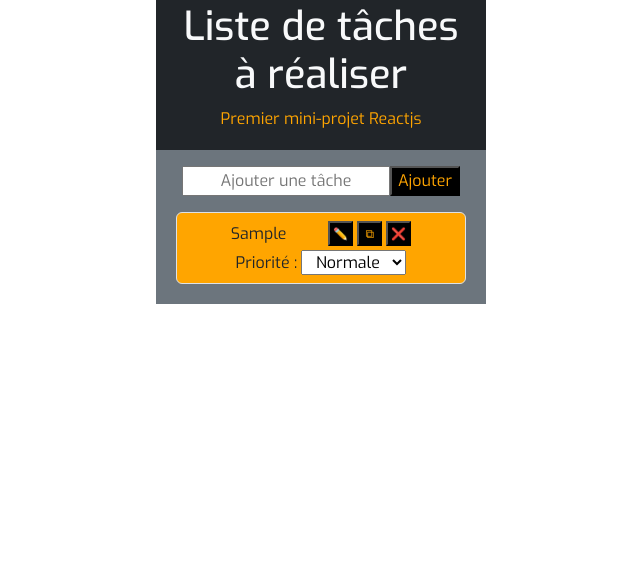
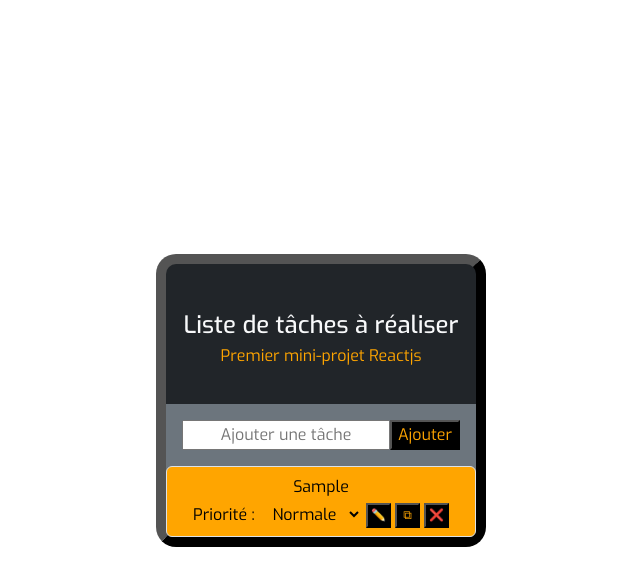
Before and after one commit to JeremyB60/reactjs-todolist, a React (Create React App) app: page / in a window 1280 px wide. Both pictures are taken after typing "Sample" into the empty fields and a click on the button "Ajouter". Shown: the top 586 px of the page, without its empty margins (319-959 px from the left). Built offline with nearby package versions, Linux system fonts and the light colour scheme.

Commit message:
Ajustement CSS

```diff
--- a/src/components/Banner.js
+++ b/src/components/Banner.js
@@ -5,9 +5,11 @@ import '../assets/css/style.css'
 const StyledBanner = styled.div`
 height: 150px;
 width: 330px;
-margin: auto;
 text-align: center;
 font-family: 'Exo';
+border-radius: 20px 20px 0 0;
+border: 10px outset black;
+border-bottom: 0;
 `;
 
 const StyledText = styled.p`
@@ -17,8 +19,8 @@ const StyledText = styled.p`
 
 function Banner() {
   return <StyledBanner className='bg-dark text-light d-flex justify-content-center flex-column align-items-center'>
-    <h1>Liste de tâches à&nbsp;réaliser</h1>
-    <StyledText>Premier mini-projet Reactjs</StyledText>
+    <h1 className='fs-4 pt-2 m-1'>Liste de tâches à&nbsp;réaliser</h1>
+    <StyledText className='m-0'>Premier mini-projet Reactjs</StyledText>
   </StyledBanner>
 }
 
--- a/src/components/Tache.js
+++ b/src/components/Tache.js
@@ -22,6 +22,7 @@ const StyledButton = styled.button`
 
 const StyledLi = styled.li`
     background-color: ${props => (props.priority === 'faible' ? 'papayawhip' : props.priority === 'normale' ? 'orange' : 'red')};
+    color: black
     `
 const StyledButton3 = styled.button`
     background-color: cornsilk;
@@ -31,6 +32,10 @@ const StyledButton3 = styled.button`
         background-color: pink
     }
     `
+const StyledSelect = styled.select`
+    background-color: #00000000;
+    border: 0;
+`
 
 export default function Tache({ tacheInfo, onClick, onClick2, handleRename, handlePriorityChange }) {
     const [nouveauNom, setNouveauNom] = useState('');
@@ -62,11 +67,22 @@ export default function Tache({ tacheInfo, onClick, onClick2, handleRename, hand
 
     //affichage
     return (
-        <StyledLi priority={tacheInfo.priorité} className='list-group-item d-flex flex-wrap gap-1 justify-content-evenly align-items-center'>{tacheInfo.nom}
+        <StyledLi priority={tacheInfo.priorité} className='list-group-item d-flex flex-wrap gap-1 justify-content-evenly align-items-center flex-column'>{tacheInfo.nom}
             <div className='d-flex flex-row-reverse gap-1'>
                 <StyledButton onClick={onClick} title='Supprimer la tâche'>&#10060;</StyledButton>
                 <StyledButton onClick={onClick2} title='Dupliquer la tâche'>&#x29C9;</StyledButton>
                 <StyledButton onClick={() => setEstVisible(!estVisible)} title='Renommer la tâche'>&#x270F;</StyledButton>
+                <div>
+                    <label htmlFor="priority">Priorité :&nbsp;</label>
+                    <StyledSelect
+                        className='text-center'
+                        value={tacheInfo.priorité}
+                        onChange={event => handlePriorityChange(tacheInfo.id, event)}>
+                        <option value="faible">Faible</option>
+                        <option value="normale">Normale</option>
+                        <option value="importante">Importante</option>
+                    </StyledSelect>
+                </div>
             </div>
             {estVisible && <div>
                 <div className='flex-nowrap p-2'>
@@ -82,17 +98,7 @@ export default function Tache({ tacheInfo, onClick, onClick2, handleRename, hand
                 </div>
             </div>
             }
-            <div>
-                <label htmlFor="priority">Priorité :&nbsp;</label>
-                <select
-                    className='text-center'
-                    value={tacheInfo.priorité}
-                    onChange={event => handlePriorityChange(tacheInfo.id, event)}>
-                    <option value="faible">Faible</option>
-                    <option value="normale">Normale</option>
-                    <option value="importante">Importante</option>
-                </select>
-            </div>
+
         </StyledLi>
     )
 }
--- a/src/components/ToDoList.js
+++ b/src/components/ToDoList.js
@@ -5,16 +5,14 @@ import Tache from './Tache'
 import TacheForm from './TacheForm'
 
 const UlStyled = styled.ul`
-    width: 330px;
-    margin: auto;
-    padding: 0 20px 20px 20px;
     text-align: center;
 `
-
 const MainStyled = styled.div`
     width: 330px;
-    margin: auto;
     font-family: Exo;
+    border-radius: 0 0 20px 20px;
+    border: 10px outset black;
+    border-top: 0;
 `
 function ToDoList() {
 
@@ -23,7 +21,7 @@ function ToDoList() {
     const [taches, setTaches] = useState(() => {
         const storedTaches = localStorage.getItem('taches');
         return storedTaches ? JSON.parse(storedTaches) : [];
-      });
+    });
 
     useEffect(() => {
         localStorage.setItem('taches', JSON.stringify(taches));
--- a/src/index.css
+++ b/src/index.css
@@ -5,6 +5,11 @@ body {
     sans-serif;
   -webkit-font-smoothing: antialiased;
   -moz-osx-font-smoothing: grayscale;
+  display: flex;
+  justify-content: center;
+  align-items: center;
+  min-height: 100vh;
+  background-color: black;
 }
 
 code {
```
